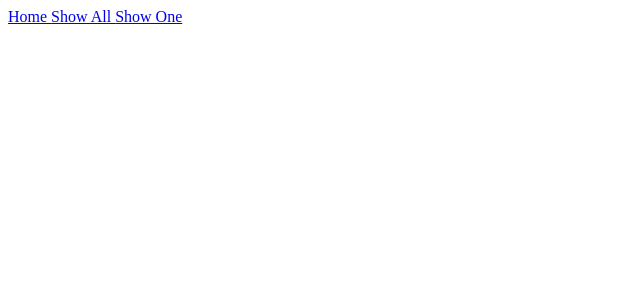
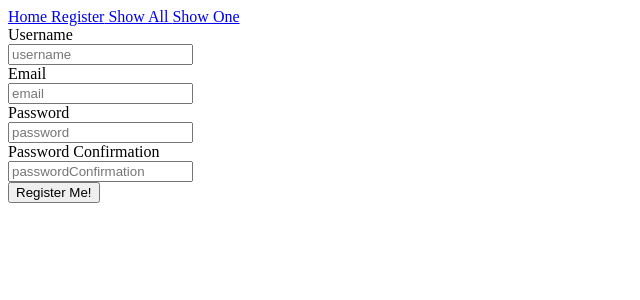
Before and after one commit to mikeomerta/sei-project-three-fe, a React (Create React App) app: page /register in a window 1280 px wide. Shown: the top 300 px of the page, without its empty margins (0-640 px from the left). Built offline with nearby package versions, Linux system fonts and the light colour scheme.

Commit message:
registration page sorted

```diff
--- a/package.json
+++ b/package.json
@@ -9,6 +9,7 @@
     "http-proxy-middleware": "^1.3.1",
     "react": "^17.0.2",
     "react-dom": "^17.0.2",
+    "react-router": "^6.2.1",
     "react-router-dom": "^6.2.1",
     "react-scripts": "4.0.3",
     "sass": "^1.38.0"
--- a/src/App.js
+++ b/src/App.js
@@ -1,6 +1,7 @@
 import { BrowserRouter, Routes, Route } from 'react-router-dom'
 import Nav from './components/common/Nav'
 import Home from './components/common/Home'
+import Register from './components/auth/Register'
 import ProjectShow from './components/projects/ProjectShow'
 import ProjectIndex from './components/projects/ProjectIndex'
 
@@ -10,6 +11,7 @@ function App() {
       <Nav />
       <Routes>
         <Route path = "/" element = {<Home />} />
+        <Route path = '/register' element = {<Register />} />
         <Route path = "/projects" element = {<ProjectIndex />} />
         <Route path = "/projects/:projectId" element = {<ProjectShow />} />
       </Routes>
--- /dev/null
+++ b/src/components/auth/Register.js
@@ -0,0 +1,95 @@
+import React from 'react'
+import { useNavigate } from 'react-router-dom'
+import { register } from '../lib/api'
+
+function Registration() {
+
+  const [formData, setFormData] = React.useState({
+    username: '',
+    email: '',
+    password: '',
+    passwordConfirmation: '',
+  })
+
+  const navigate = useNavigate()
+
+  const handleInputChange = (e) => {
+    setFormData({ ...formData, [e.target.name]: e.target.value })
+  }
+
+  const handleSubmit = async (e) => {
+    e.preventDefault()
+    try {
+      await register(formData)
+      navigate('/')
+    } catch (err) {
+      throw new Error()
+    }
+  }
+
+  return (
+    <section>
+      <div>
+        <form
+          onSubmit={handleSubmit}
+        >
+          <div className="FIELD">
+            <label htmlFor="username">Username</label>
+            <div>
+              <input
+                name="username"
+                id="username"
+                placeholder="username"
+                onChange={handleInputChange}
+              />
+            </div>
+          </div>
+          <div className="FIELD">
+            <label htmlFor="email">Email</label>
+            <div>
+              <input
+                name="email"
+                id="email"
+                placeholder="email"
+                onChange={handleInputChange}
+              />
+            </div>
+          </div>
+          <div className="FIELD">
+            <label htmlFor="password">Password</label>
+            <div>
+              <input
+                type="password"
+                name="password"
+                id="password"
+                placeholder="password"
+                onChange={handleInputChange}
+              />
+            </div>
+          </div>
+          <div className="FIELD">
+            <label htmlFor="passwordConfirmation">Password Confirmation</label>
+            <div>
+              <input
+                type="password"
+                name="passwordConfirmation"
+                id="passwordConfirmation"
+                placeholder="passwordConfirmation"
+                onChange={handleInputChange}
+              />
+            </div>
+          </div>
+          <div className="FIELD">
+            <div>
+              <button
+                type="submit"
+              >Register Me!</button>
+            </div>
+          </div>
+        </form>
+      </div>
+    </section>
+  )
+}
+
+export default Registration
--- a/src/components/common/Nav.js
+++ b/src/components/common/Nav.js
@@ -4,6 +4,7 @@ function Nav() {
   return (
     <nav>
       <Link to="/"> Home </Link>
+      <Link to="/register">Register</Link>
       <Link to="/projects"> Show All </Link>
       <Link to="/projects/:projectId"> Show One  </Link>
     </nav>
--- a/src/components/lib/api.js
+++ b/src/components/lib/api.js
@@ -5,3 +5,7 @@ const baseUrl = '/api'
 export function getAllProjects() {
   return axios.get(`${baseUrl}/projects`)
 }
+
+export function register(formData) {
+  return axios.post(`${baseUrl}/register`, formData)
+}
```
Also changed, not shown: 1 other file (tests, documents, lock files or other folders).
